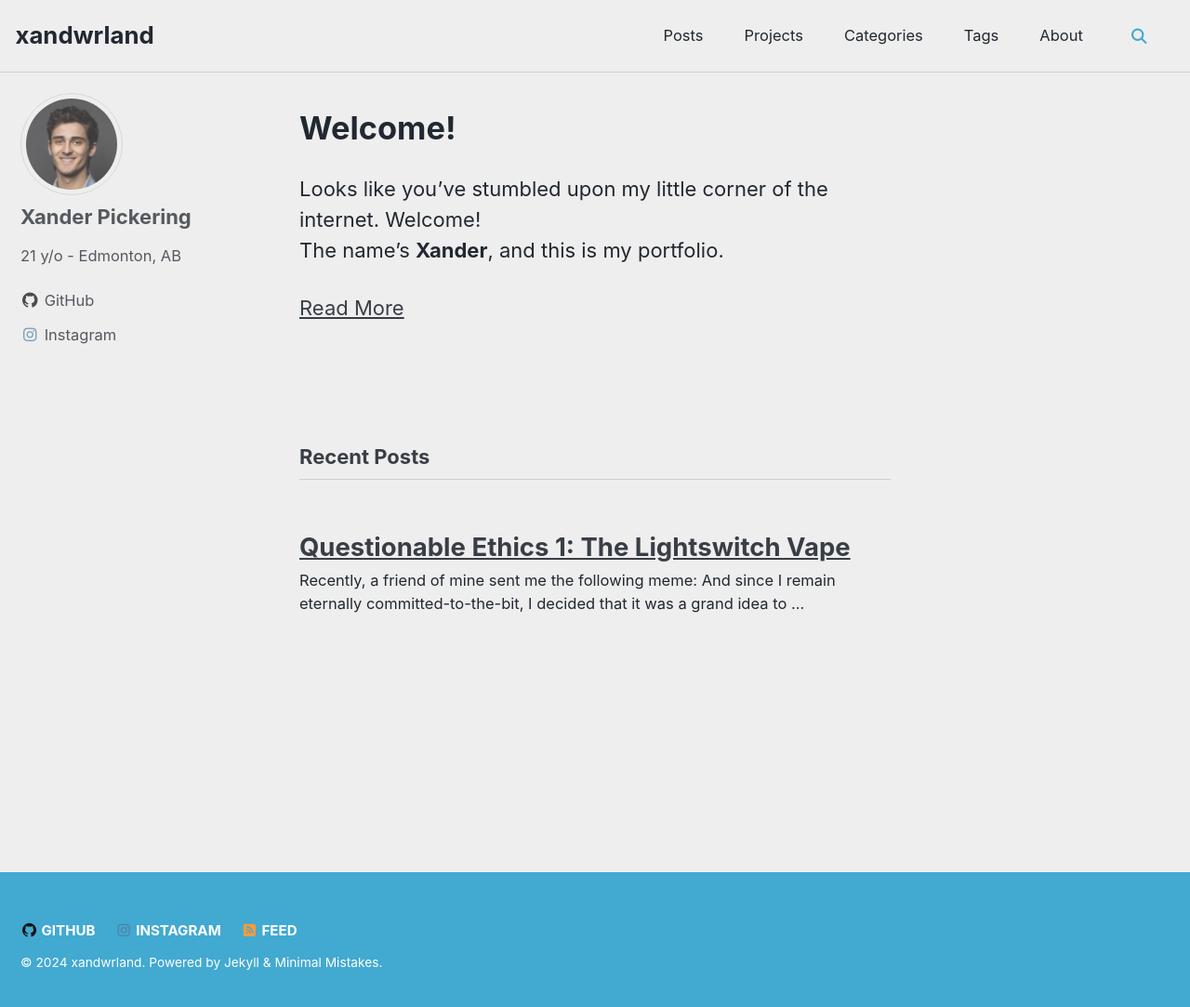
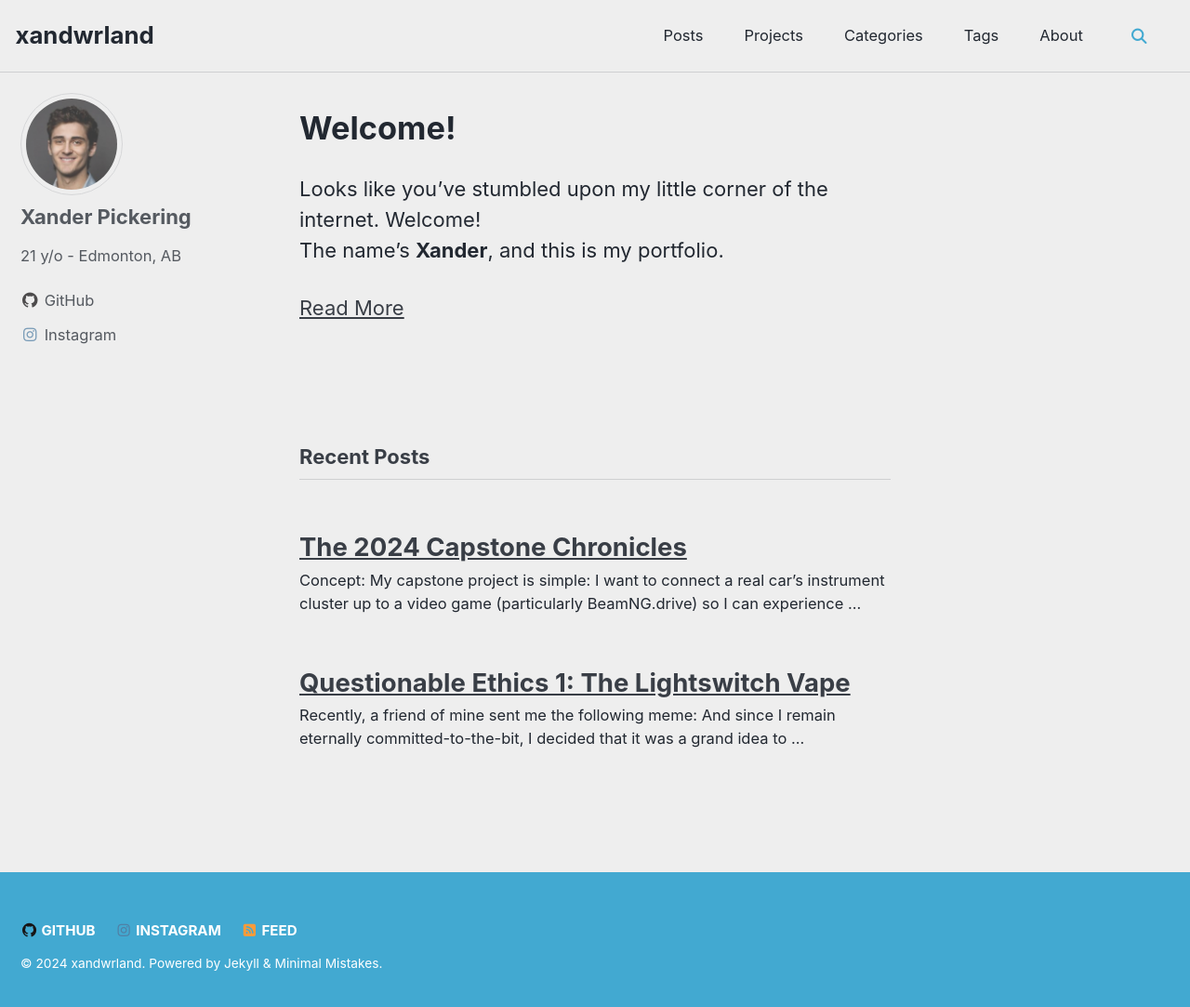
Before and after one commit to xandwr/xandwr.github.io, a Jekyll site: the page built from index.html, in a window 1280 px wide and 1090 px high. Shown: the top 1083 px of the window at 93% size. Built offline with Jekyll 4.4.1, drawn with Linux system fonts in a browser that asks for light colours; cached includes are drawn as plain includes; the list of posts is cut into pages by our own code; part of the change alters nothing that is shown.

Commit message:
Beginnings of capstone project post

````diff
--- a/_layouts/home.html
+++ b/_layouts/home.html
@@ -17,7 +17,7 @@ layout: archive
 <br>
 <br>
 
-<h2 class="archive__subtitle">{{ site.data.ui-text[site.locale].recent_posts | default: "Recent Posts" }}</h2>
+<h1 class="archive__subtitle">{{ site.data.ui-text[site.locale].recent_posts | default: "Recent Posts" }}</h2>
 
 {% if paginator %}
   {% assign posts = paginator.posts %}
--- /dev/null
+++ b/_posts/projects/2024-10-17-capstone-project.md
@@ -0,0 +1,91 @@
+---
+title: "The 2024 Capstone Chronicles"
+date: 2024/10/17
+categories:
+  - projects
+  - software
+  - hardware
+tags:
+  - capstone
+  - embedded development
+share: true
+toc: true
+toc_sticky: true
+---
+
+## Concept:
+My capstone project is simple: **I want to connect a real car's instrument cluster up to a video game (particularly *BeamNG.drive*) so I can experience the "thrill" of "racing".** The inspiration was *"I thought it would be cool*", so I absolutely sent it and registered for the capstone program. So here we are!
+
+Okay, enough yapping. How am I going (and currently trying) to accomplish this?
+## Project Preparations:
+First, I had to see if this was even doable. So, after some poking around, I discovered that the popular car simulator game *BeamNG.drive* has a modding API with support for CAN Bus data operations. I checked out the logistics, and it seemed pretty straightforward, so I decided to commit to the project and ordered/obtained my supplies:
+### The Instrument Cluster:
+I needed a digital cluster with CAN support to make this happen, so after a short trip to the scrap yard and a couple of hours of guess-and-check later, I managed to scrounge up a 2011 VW Jetta instrument cluster. With no way of knowing whether or not it worked on-site, I took my trophy to the registers and p(r)aid. Thankfully, when I got home and tested it out with my voltage generator, I managed to get it working pretty quickly. So, with that, my primary pain point was over and done with, and I was free to move on to other things.
+### The CAN Interface:
+I didn't realize how expensive these things are. $340 for a USB adapter??? Anyways, my wallet is used to being empty, so I forked it up and waited a few days for my good to arrive. Surely, it came, so I unboxed it and started tinkering around.
+
+Now in theory, minus some bits and bobs, that should be all of the supplies... so now let's try and make it work!
+
+## The Process:
+Once I had the cluster powered, the first thing I did was attach some m/f jumper cables from the respective ports on my interface to my CAN high/low cables from the cluster.
+
+After some pesky baud rate-related errors and general stupidity on my part, I managed to get a stable CAN connection with the cluster, and was free to observe all of the meaningless hexadecimal whizzing across my screen.
+
+I started doing research on how to actually translate the information I was receiving, and quickly stumbled upon a CAN database for the platform of car I'm working with. The database is basically a map of what each CAN ID correlates with logistically, so it guided me in the right direction when trying to parse the raw data coming out of the bus.
+### Interpreting CAN Data:
+#### The Odometer:
+
+I started low and slow with something easy--the odometer (mileage) readout. Given this is something I can easily verify by powering the cluster on, I decided to try calculating the value using the bitwise math I was given in the database:
+
+```python
+0x520: b7 << 8 << 8 + b6 << 8 + b5 -> mileage
+```
+*(0x520 is one of many CAN IDs that store information about the current state of the vehicle, and in this case, we can see that performing some bitwise arithmetic on the bits in this byte gives us the mileage calculation)*
+
+In my case, the value of `0x520` read `0x57 0xC4 0x00 0x00 0x80 0x6D 0x20 0x03`, so I just had to do the calculation above to calculate the current mileage readout:
+
+```python
+0x03 << 8 << 8 + 0x20 << 8 + 0x6D
+= 204909
+```
+
+Perfect! That's exactly right. Now I knew that this ID table was at least *somewhat* correct, so I moved forward with it and started working on other things, such as...
+#### The Tachometer:
+In my quest for infinite power, I needed to ensure that the cluster was receiving the right signals to operate, meaning I needed to mimic the behavior of the car using CAN signals. One of the signals I was looking at was `0x280`, which according to my ID table had bits pertaining to the torque and RPM of the engine. I knew that the car would likely need this information to display any sort of speedometer info, so I transmitted some test data over the channel to try and spoof some values.
+
+Theoretically, all I had to do was follow what the ID table told me:
+
+```python
+0x280:
+	b0 -> clutch pedal
+	b1 = b4 = b7 -> torque
+	b3 << 8 + b2 -> RPM
+	b5 -> cruise/accelerator pedal
+```
+
+So I crafted the following payload to send, with the goal of reading out 3000 RPM:
+
+```python
+0x01 0x50 0xB8 0x0B 0x50 0x00 0x00 0x50
+```
+
+I sent the payload, and anxiously waited... for the needle to immediately spin to ~700RPM and stay stagnant there. Huh.
+
+After some more experimenting and tweaking of values, I discovered that the following payload ACTUALLY led to 3000RPM on the dot:
+
+```python
+0x01 0x50 0xFF 0x2D 0x50 0x00 0x00 0x50
+```
+
+But why? Well, here's what those b2 and b3 bits translate to:
+
+```python
+0xFF = 255
+0x2D = 45
+```
+
+I realized something here--that b3 bit was an angle. A perfectly-correlated 45-degree angle relative to halfway between the bounds of the gauge, which was 3000RPM exactly. So if I set b3 to some angle between 0 and 90 degrees, the tachometer needle will jump to that position.
+
+What a strange way to do things. But it'll have to work. So, to prove my hypothesis, I decided to make the needle sit halfway between 3000RPM and 6000RPM (the max number).
+
+I converted 68 degrees into hexadecimal, which gave me `0x44`, and sent the payload off again with the new information. And to my pleasant surprise, I was correct in my assumption, and the needle quickly settled exactly where I had told it to go. I love it when things just work! (*unlike any Linux distro I've tried... sorry nerds*)
````
